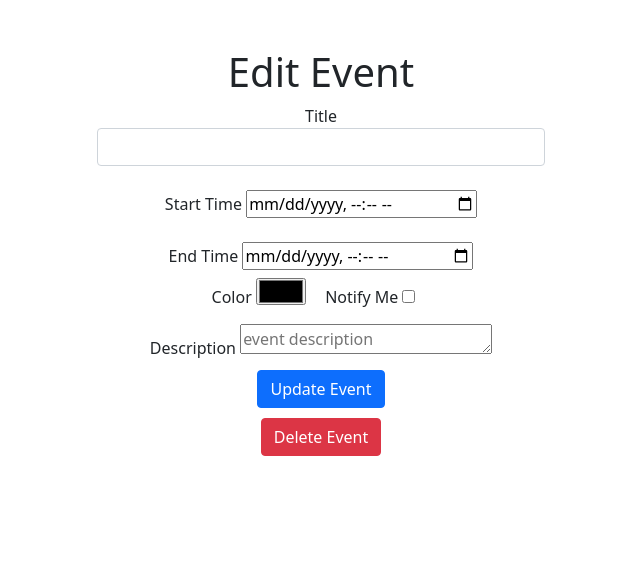
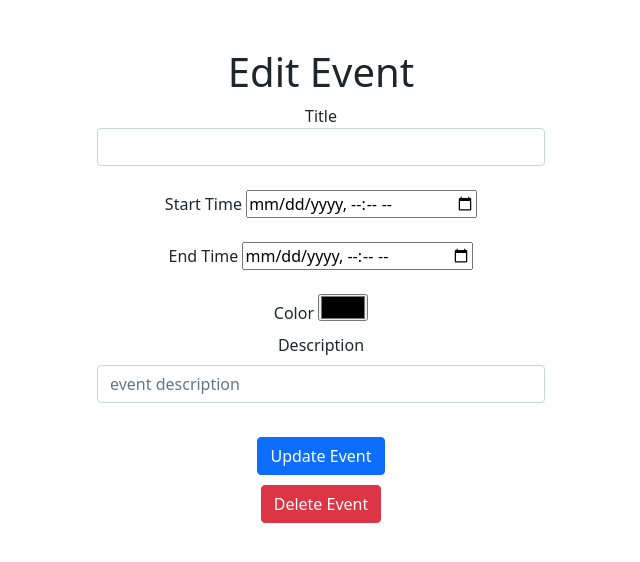
Before and after one commit to matt-wilky/Hello_flask, a Flask app: template templates/edit_event.html in a window 1280 px wide. Shown: the top 562 px of the page, without its empty margins (319-959 px from the left). Run offline with Flask 3, Linux system fonts and the light colour scheme; the template is opened without the code that fills it, so the values that code supplies are empty.

Commit message:
Description update

```diff
--- a/app.py
+++ b/app.py
@@ -37,6 +37,7 @@ class New_Event(db.Model):
     start_time = db.Column(db.DateTime, nullable=False)
     end_time = db.Column(db.DateTime, nullable=False)
     color = db.Column(db.String(7), nullable = False, default = '#000000')
+    description = db.Column(db.String(500), nullable=False)
     user_id = db.Column(db.Integer, db.ForeignKey('user.id'), nullable=False)  # Connect to other class
 
     def __repr__(self):
@@ -80,9 +81,10 @@ def add_event():
         start_time = datetime.strptime(request.form['start_time'], '%Y-%m-%dT%H:%M')
         end_time = datetime.strptime(request.form['end_time'], '%Y-%m-%dT%H:%M')
         color = request.form['color']
+        description = request.form['description']
 
         # Create new event associated with the current user
-        new_event = New_Event(title=title, start_time=start_time, end_time=end_time, color=color, user_id=session.get('user_id'))
+        new_event = New_Event(title=title, start_time=start_time, end_time=end_time, color=color, description=description, user_id=session.get('user_id'))
         db.session.add(new_event)
         db.session.commit()
 
@@ -142,7 +144,7 @@ def edit_event(event_id):
         event.start_time = datetime.strptime(request.form['start_time'], '%Y-%m-%dT%H:%M')
         event.end_time = datetime.strptime(request.form['end_time'], '%Y-%m-%dT%H:%M')
         event.color = request.form['color']
-        event.color = request.form['color']
+        event.description = request.form['description']
         db.session.commit()
         return redirect(url_for('calendar'))
 
--- a/templates/edit_event.html
+++ b/templates/edit_event.html
@@ -9,7 +9,6 @@
     <link href="https://cdn.jsdelivr.net/npm/bootstrap@5.1.3/dist/css/bootstrap.min.css" rel="stylesheet"
         integrity="sha384-1BmE4kWBq78iYhFldvKuhfTAU6auU8tT94WrHftjDbrCEXSU1oBoqyl2QvZ6jIW3"
         crossorigin="anonymous">
-
 </head>
 
 <body>
@@ -28,19 +27,17 @@
             <label for="end_time">End Time</label>
             <input type="datetime-local" id="end_time" name="end_time"
                 value="{{ event.end_time.strftime('%Y-%m-%dT%H:%M') }}" required>
+            <br><br>
+                <label for="color" class="form-label">Color </label>
+                <input type="color" id="color" name="color" value="{{ event.color }}"></input>
             <br>
-                <label for="end_time" class="form-label">Color </label>
-                <input type="color" id="color" name="color" default:"black"></input>
-                <label class="switch" style="margin:15px">Notify Me
-                    <input type="checkbox">
-                </label>
-            <br>
-                <label for="Name" style="text-align:top">Description </label>
-                <textarea id="freeform" name="freeform" rows="1" cols="25" placeholder="event description"></textarea>
+                <label for="description" sytle="display:inline" class="form-label">Description </label>
+                <input type="text" id="description" name="description" value="{{ event.description }}" placeholder="event description" class="form-control">
+                <!--Try to resize description box-->
             <br>
             <button type="submit" class="btn btn-primary" style="margin:10px">Update Event</button> <!-- Bootstrap button -->
         </form>
-        <form action="/delete_event/{{ event.id }}" method="post">
+        <form action="/delete_event/{{ event.id }}" method="post" style="display: inline">
             <button type="submit" class="btn btn-danger">Delete Event</button> <!-- Bootstrap button -->
             </form>
         </div>
```
Also changed, not shown: templates/add_event.html (+5 -6 lines).
